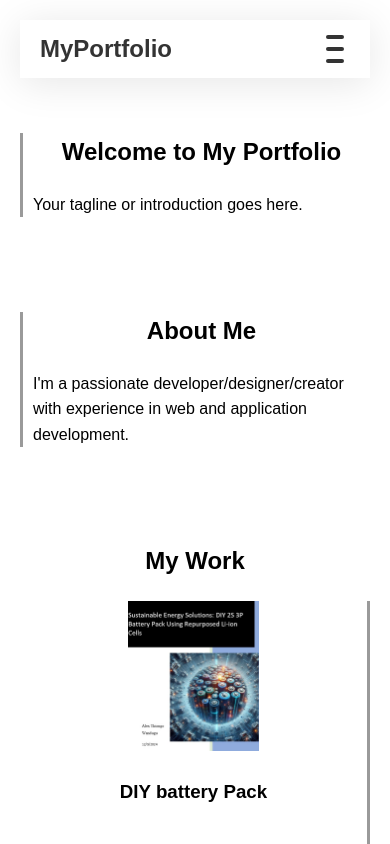
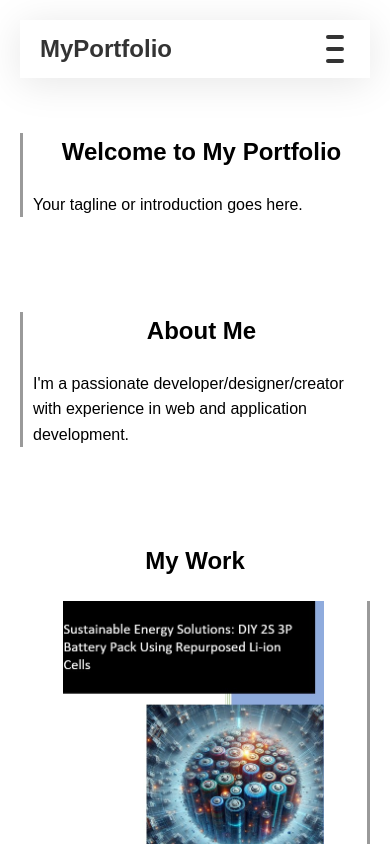
Before and after one commit to alexWandugu/alexWandugu.github.io, a Vue app: page / in a window 390 px wide. Shown: the top 844 px of the page. Built offline with nearby package versions, Linux system fonts and the light colour scheme; grey boxes are pictures that could not be loaded.

Commit message:
work/portfolio tiles properly sized for small screens

```diff
--- a/src/App.vue
+++ b/src/App.vue
@@ -88,7 +88,7 @@
         <span class="close" @click="selectedProject = null">&times;</span>
         <h3>{{ selectedProject.title }}</h3>
         <column class="column">
-          <img :src="selectedProject.image" :alt="selectedProject.title" class="imageViewSize" />
+          <img :src="selectedProject.image" :alt="selectedProject.title" class="imageSize" />
           <p class="imageViewSize">{{ selectedProject.description }}</p>
         </column>
       </div>
@@ -445,13 +445,17 @@ nav {
 }
 
 .imageSize {
-  max-width: 150px;
-  max-height: 150px;
+  max-width: 300px;
+  max-height: 300px;
+  width: auto;
+  height: auto;
 }
 
 .imageViewSize {
   max-width: 450px;
   max-height: 450px;
+  width: auto;
+  height: auto;
 }
 
 .skill {
@@ -656,4 +660,19 @@ textarea {
     padding-top: 10%;
   }
 }
+
+@media (max-width: 650px) {
+  .column {
+    padding: 2px;
+    overflow-y: auto;
+    flex-direction: column;
+  }
+
+  .imageViewSize {
+    max-width: 300px;
+    max-height: 150px;
+    width: auto;
+    height: auto;
+  }
+}
 </style>
```
